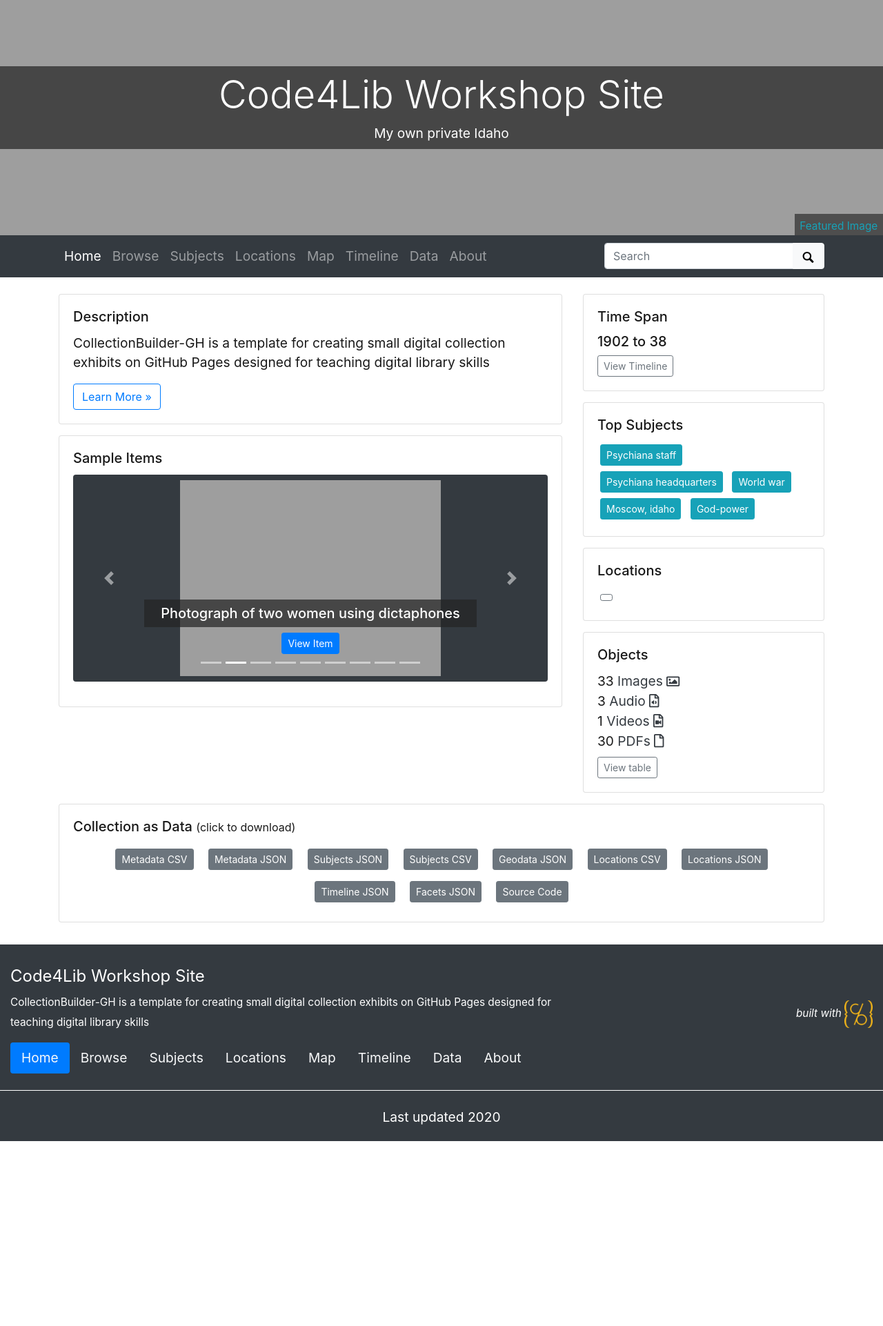
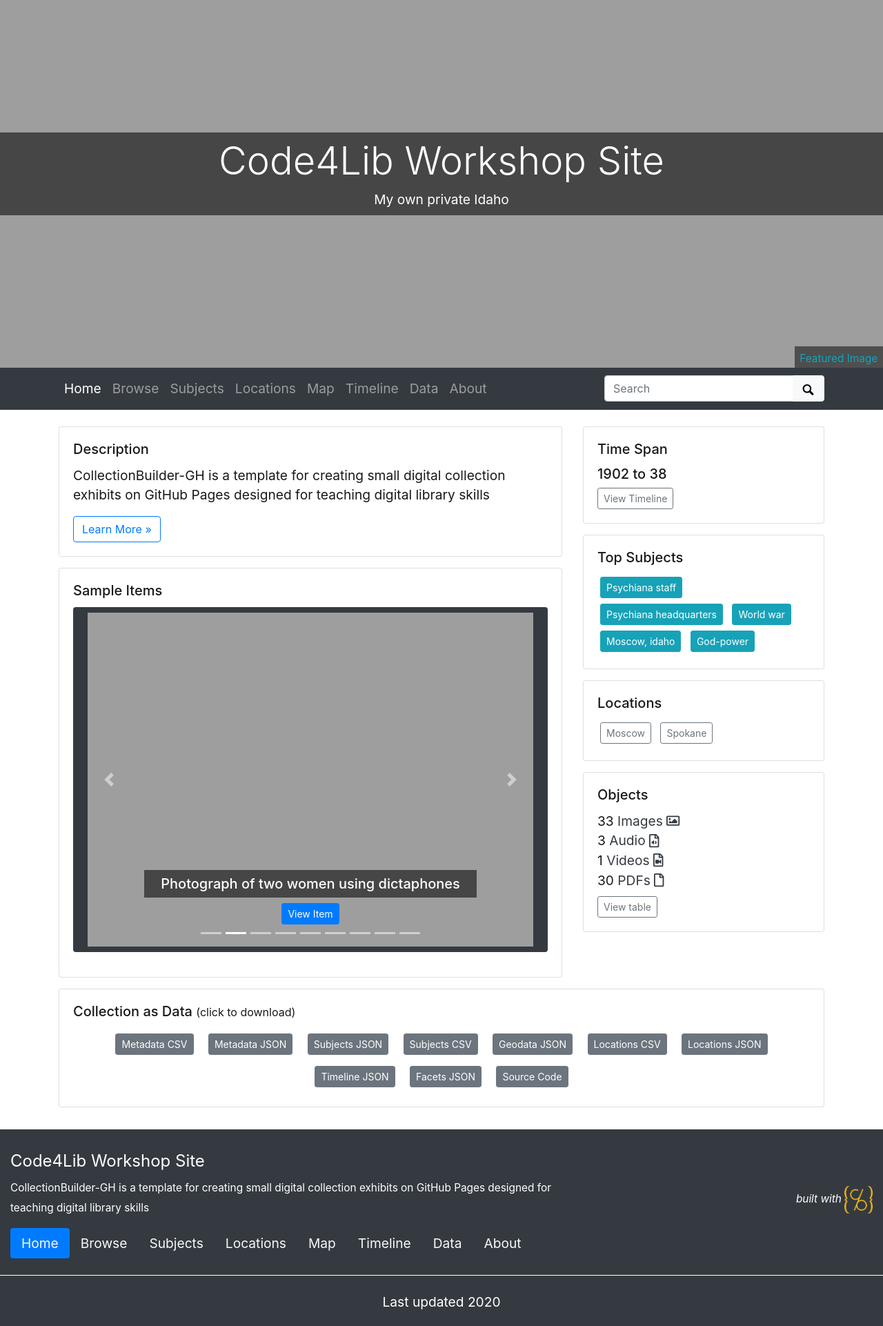
Before and after one commit to tomkeays/collectionbuilder-code4lib, a Jekyll site: the page built from index.md, in a window 1280 px wide. Shown: the whole page at 69% size. Built offline with Jekyll 4.4.1, drawn with Linux system fonts in a browser that asks for light colours; before the commit the page ends 1654 px from its top, so only the background shows below that.

Commit message:
_data/theme.yml : make changes to the home page theme

```diff
--- a/_data/theme.yml
+++ b/_data/theme.yml
@@ -8,19 +8,19 @@
 #
 # featured image is used in home page banner and in meta markup to represent the collection
 # use either an objectid (from an item in this collect), a relative location of an image in this repo, or a full url to an image elsewhere
-featured-image: demo_001
+featured-image: pyschiana024
 # optional: add extra padding around collection title for a larger image feature.
-home-title-y-padding: # Default is 8em
+home-title-y-padding: 10em # Default is 8em
 # optional: change position of background image, center, top, bottom
 home-banner-image-position: # Default is center
 # height of the carousel at the bottom of the home page; this is in px, but just enter a number (don't include "px"). Default is 300
-carousel-height: 300
+carousel-height: 500
 # If you'd like to feature specific subjects on the front page, fill in the below with subjects and separate them by semi-colon.
 # Otherwise, leave this blank for automatically generated subjects. For a list of subjects generated by the metadata, see data/subjects.csv
 featured-subjects: # separate by semi-colon(';')
 featured-subjects-max: 5 # set number of top subjects to display if auto generating
 # Same as subjects above. Leave blank for automatically generated locations. Or add locations you'd like to feature. For list see data/places.csv
-featured-locations: # separate by semi-colon(';')
+featured-locations: Moscow;Spokane # separate by semi-colon(';')
 featured-locations-max: 3 # set number of top locations to display if auto generating
 
 ##########
```
